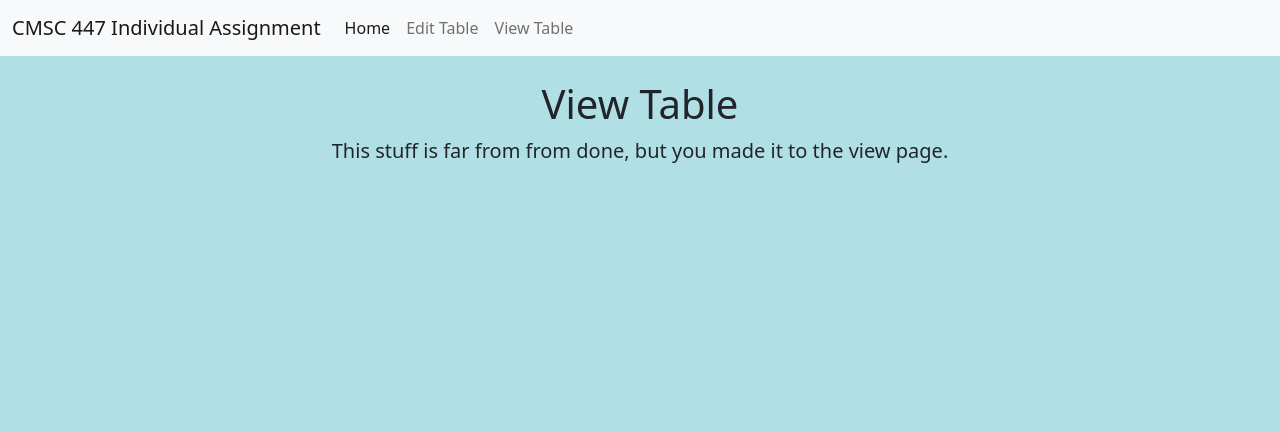
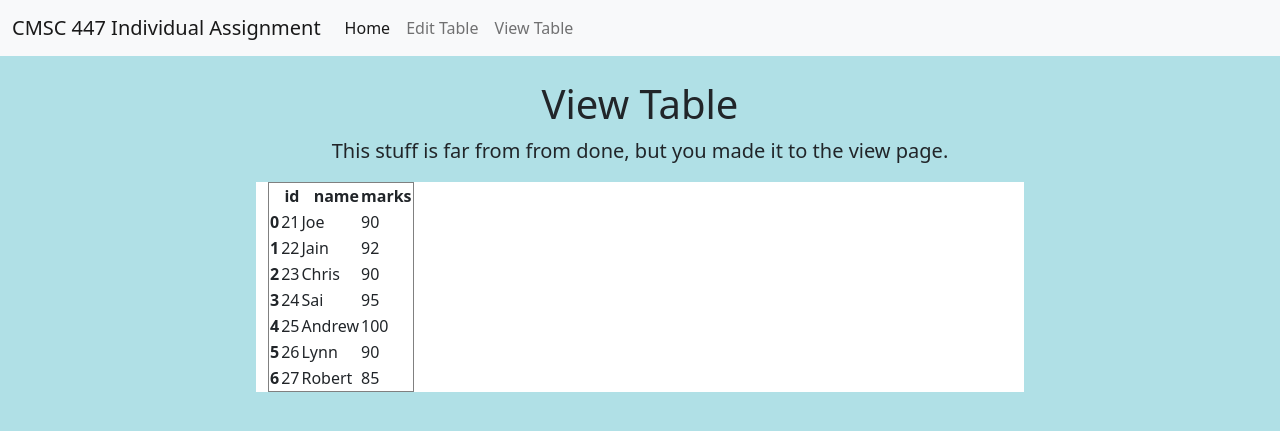
Before and after one commit to selia1/CMSC447IndividualAssignment, a Flask app: page /view in a window 1280 px wide. Shown: the top 431 px of the page. Run offline with Flask 2, Linux system fonts and the light colour scheme.

Commit message:
Added the Pandas Library to the README file and tested using a pandas dataframe to display the table on the View Table page.

```diff
--- /dev/null
+++ b/myVenv/Templates/table.html
@@ -0,0 +1,54 @@
+<table border="1" class="dataframe">
+  <thead>
+    <tr style="text-align: right;">
+      <th></th>
+      <th>id</th>
+      <th>name</th>
+      <th>marks</th>
+    </tr>
+  </thead>
+  <tbody>
+    <tr>
+      <th>0</th>
+      <td>21</td>
+      <td>Joe</td>
+      <td>90</td>
+    </tr>
+    <tr>
+      <th>1</th>
+      <td>22</td>
+      <td>Jain</td>
+      <td>92</td>
+    </tr>
+    <tr>
+      <th>2</th>
+      <td>23</td>
+      <td>Chris</td>
+      <td>90</td>
+    </tr>
+    <tr>
+      <th>3</th>
+      <td>24</td>
+      <td>Sai</td>
+      <td>95</td>
+    </tr>
+    <tr>
+      <th>4</th>
+      <td>25</td>
+      <td>Andrew</td>
+      <td>100</td>
+    </tr>
+    <tr>
+      <th>5</th>
+      <td>26</td>
+      <td>Lynn</td>
+      <td>90</td>
+    </tr>
+    <tr>
+      <th>6</th>
+      <td>27</td>
+      <td>Robert</td>
+      <td>85</td>
+    </tr>
+  </tbody>
+</table>
--- a/myVenv/Templates/view.html
+++ b/myVenv/Templates/view.html
@@ -51,6 +51,9 @@
       </div>
     </div>
 
+    <div id="table" class = "container" style="display: flex; align-items: center; width: 60%; background-color: white;">
+      {% include 'table.html' %}
+    </div>
 
 
     <!-- Option 1: Bootstrap Bundle with Popper -->
--- a/myVenv/app.py
+++ b/myVenv/app.py
@@ -7,6 +7,7 @@
 #-----------------------------------------------------------------------
 
 from flask import Flask, render_template
+import pandas as pd
 
 app = Flask(__name__)
 
@@ -20,6 +21,11 @@ def home():
 
 @app.route('/view')
 def view():
+    df = pd.read_csv("./tmp.csv")
+    html = df.to_html()
+    text_file = open("./Templates/table.html", "w")
+    text_file.write(html)
+    text_file.close()
     return render_template("view.html")
 
 @app.route('/edit')
--- /dev/null
+++ b/myVenv/tmp.csv
@@ -0,0 +1,8 @@
+id, name, marks
+21, Joe, 90
+22, Jain, 92
+23, Chris, 90
+24, Sai, 95
+25, Andrew, 100
+26, Lynn, 90
+27, Robert, 85
```
Also changed, not shown: README.md.
